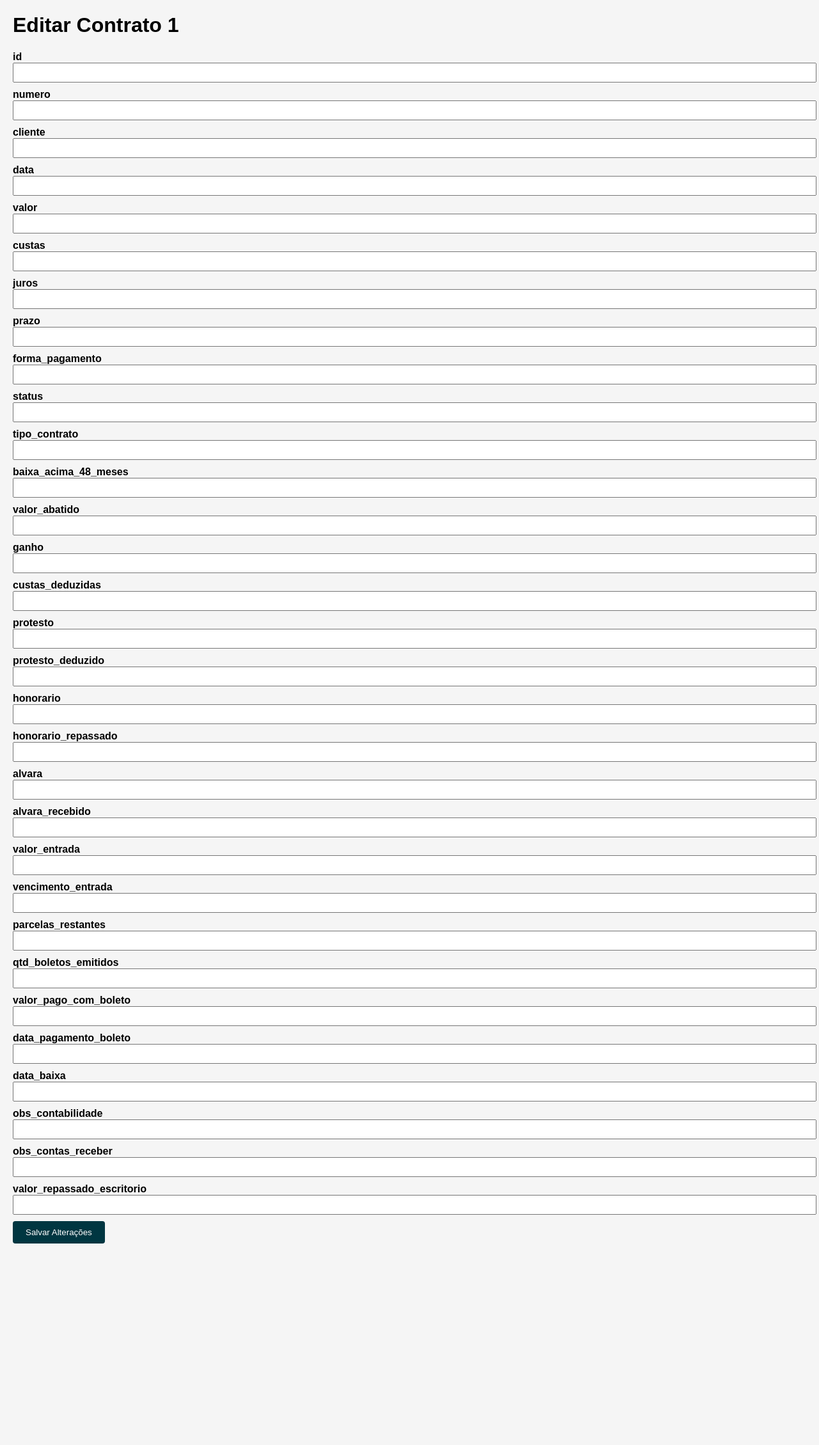
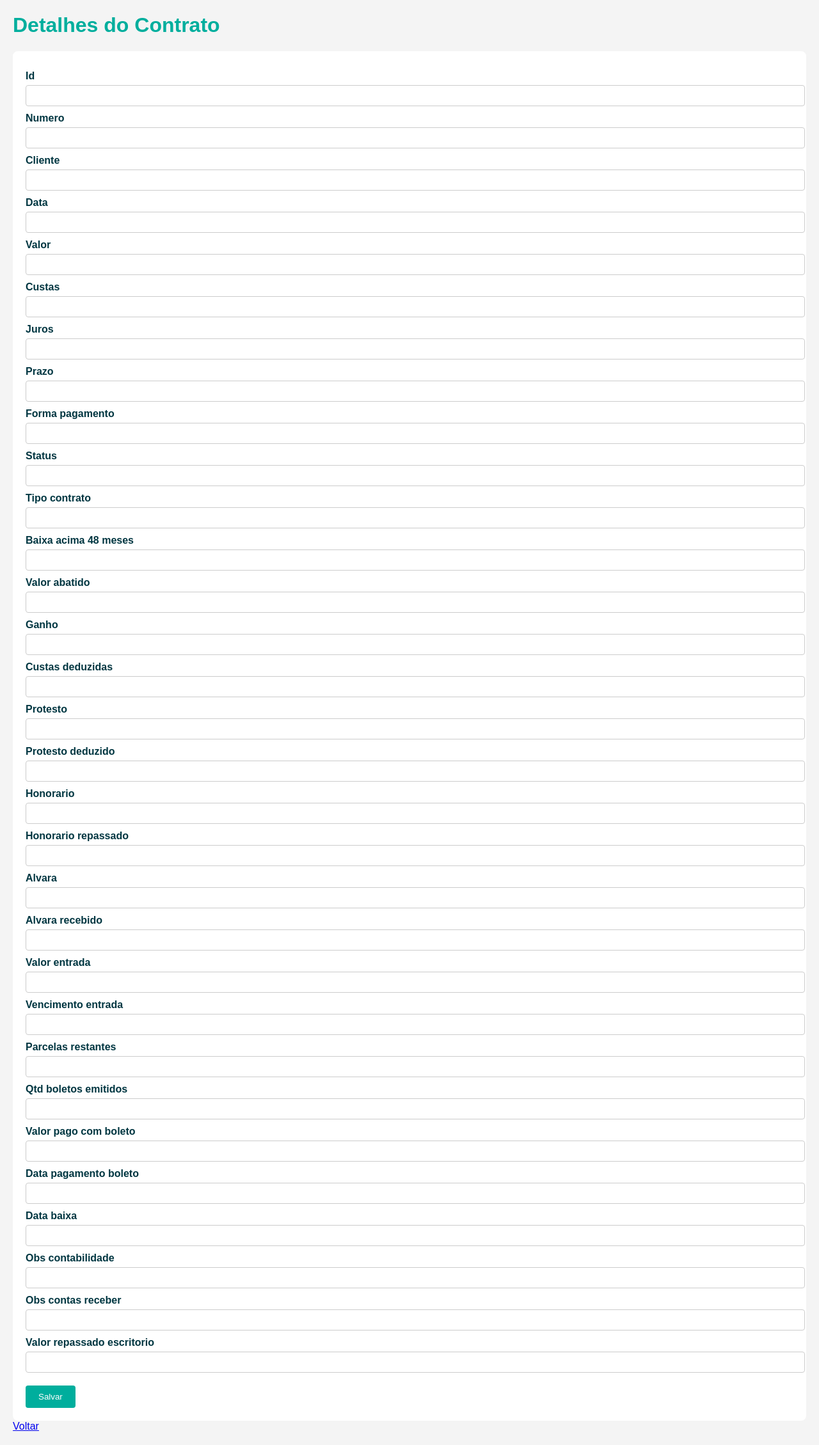
Before and after one commit to felipe4128/Cobran-a, a Flask app: template templates/contrato.html in a window 1280 px wide. Shown: the whole page at 64% size. Before the commit the page ends 1944 px from the top, so only its background shows below. Run offline with Flask 3, Linux system fonts and the light colour scheme; the template is opened without the code that fills it: values that come from a table or form of the project are taken from there, others are empty; data comes from the database, SQL or seed files in the repository.

Commit message:
Atualiza templates com visual Sicoob

```diff
--- a/templates/contrato.html
+++ b/templates/contrato.html
@@ -1,26 +1,33 @@
+
 <!DOCTYPE html>
 <html lang="pt-br">
 <head>
     <meta charset="UTF-8">
-  <title>Editar Contrato</title>
+    <title>Detalhes do Contrato</title>
     <style>
-    body { font-family: Arial; margin: 20px; background: #f5f5f5; }
-    form div { margin-bottom: 10px; }
-    label { font-weight: bold; display: block; }
-    input, textarea { width: 100%; padding: 6px; }
-    button { padding: 10px 20px; background: #003641; color: white; border: none; border-radius: 4px; }
+        body { font-family: Arial, sans-serif; margin: 20px; background-color: #f4f4f4; color: #003641; }
+        h1 { color: #00AE9D; }
+        form { background: white; padding: 20px; border-radius: 8px; }
+        label { display: block; margin-top: 10px; font-weight: bold; }
+        input, textarea { width: 100%; padding: 8px; border: 1px solid #ccc; border-radius: 4px; margin-top: 5px; }
+        button { margin-top: 20px; background-color: #00AE9D; color: white; padding: 10px 20px; border: none; border-radius: 4px; cursor: pointer; }
+        button:hover { background-color: #007f75; }
     </style>
 </head>
 <body>
-  <h1>Editar Contrato {{ contrato.id }}</h1>
+    <h1>Detalhes do Contrato</h1>
     <form method="POST">
-    {% for column in contrato.__table__.columns %}
-      <div>
-        <label>{{ column.name }}</label>
-        <input name="{{ column.name }}" value="{{ getattr(contrato, column.name) or '' }}">
-      </div>
+        {% for field in contrato.__table__.columns %}
+            <label for="{{ field.name }}">{{ field.name.replace('_', ' ').capitalize() }}</label>
+            <input
+                type="text"
+                id="{{ field.name }}"
+                name="{{ field.name }}"
+                value="{{ getattr(contrato, field.name) or '' }}"
+            >
         {% endfor %}
-    <button type="submit">Salvar Alterações</button>
+        <button type="submit">Salvar</button>
     </form>
+    <a href="{{ url_for('index') }}">Voltar</a>
 </body>
 </html>
```
Lines whose indentation alone changed are shown as unchanged.
